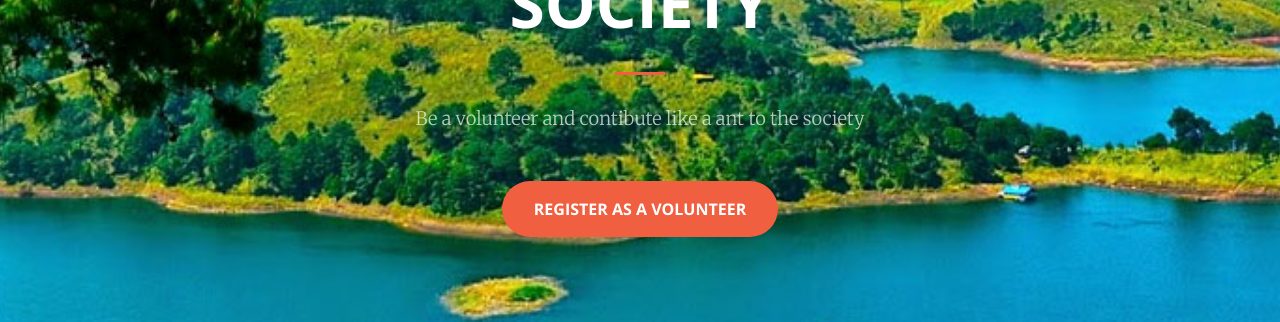
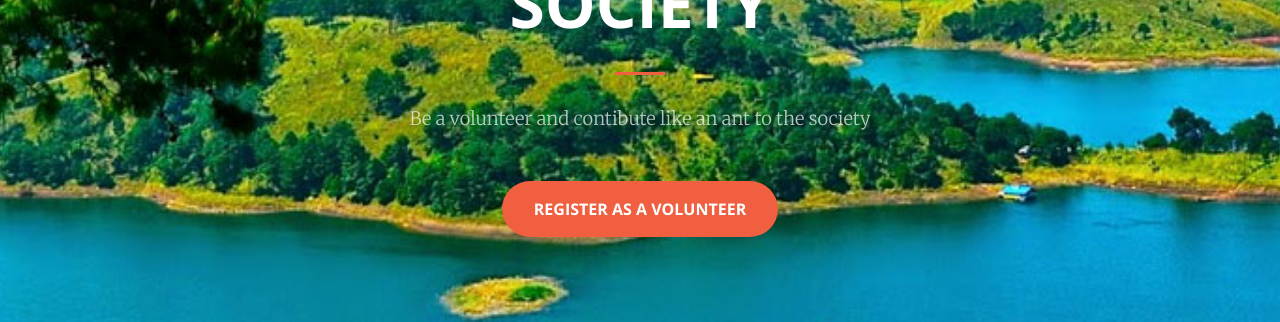
Before and after one commit to HeppCode/heppcode.github.io, a Jekyll site: the page littleant/index.html, which Jekyll copies as it is, in a window 1280 px wide and 900 px high. Shown: the part 387-709 px from the top of the window. Built offline with Jekyll 4.4.1, drawn with Linux system fonts in a browser that asks for light colours.

Commit message:
spelling mistake

```diff
--- a/littleant/index.html
+++ b/littleant/index.html
@@ -135,7 +135,7 @@ section{
             <hr>
           </div>
           <div class="col-lg-8 mx-auto">
-            <p class="text-faded mb-5">Be a volunteer and contibute like a ant to the society</p>
+            <p class="text-faded mb-5">Be a volunteer and contibute like an ant to the society</p>
             <a class="btn btn-primary btn-xl js-scroll-trigger" href="https://docs.google.com/forms/d/e/1FAIpQLSeleHSfTaKPMv5b8BZrLKC0FufymyPVeS5FoXxw2-lPKFG2ZQ/viewform">Register as a Volunteer</a>
           </div>
         </div>
```
